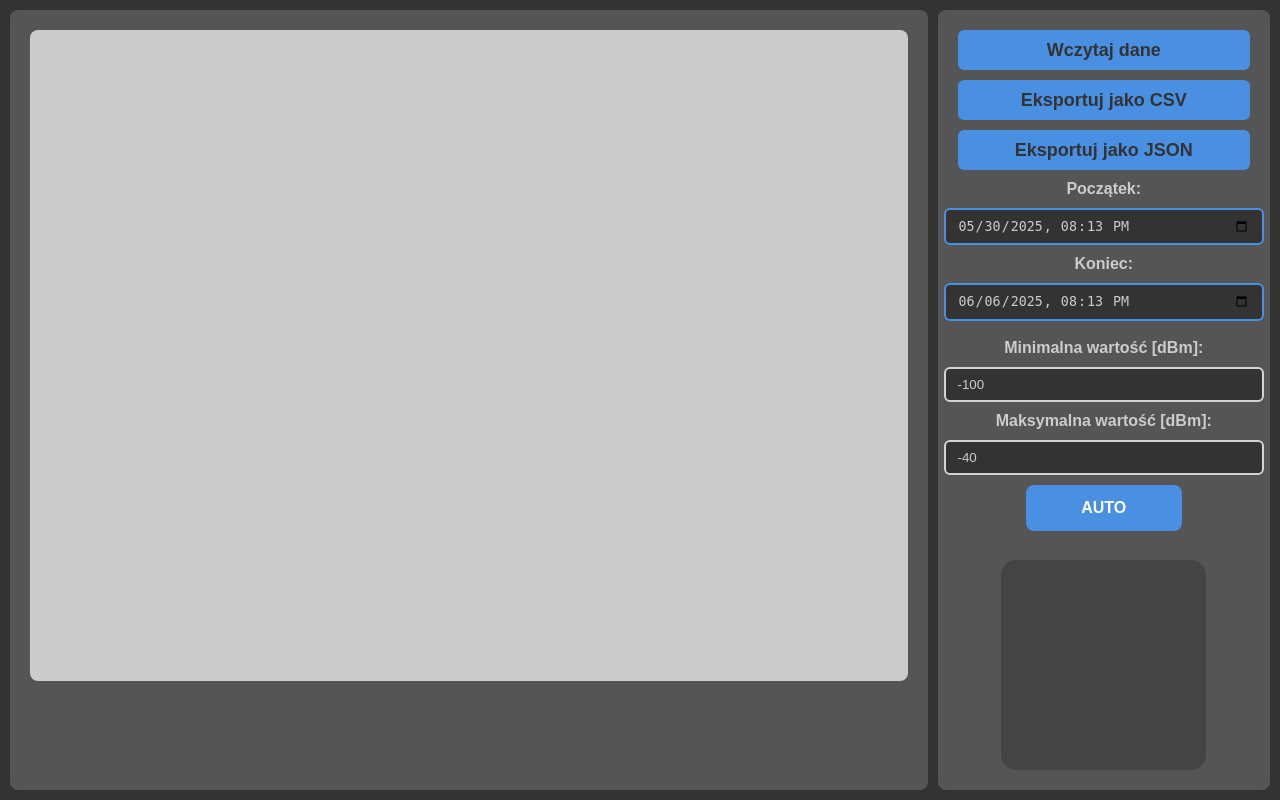
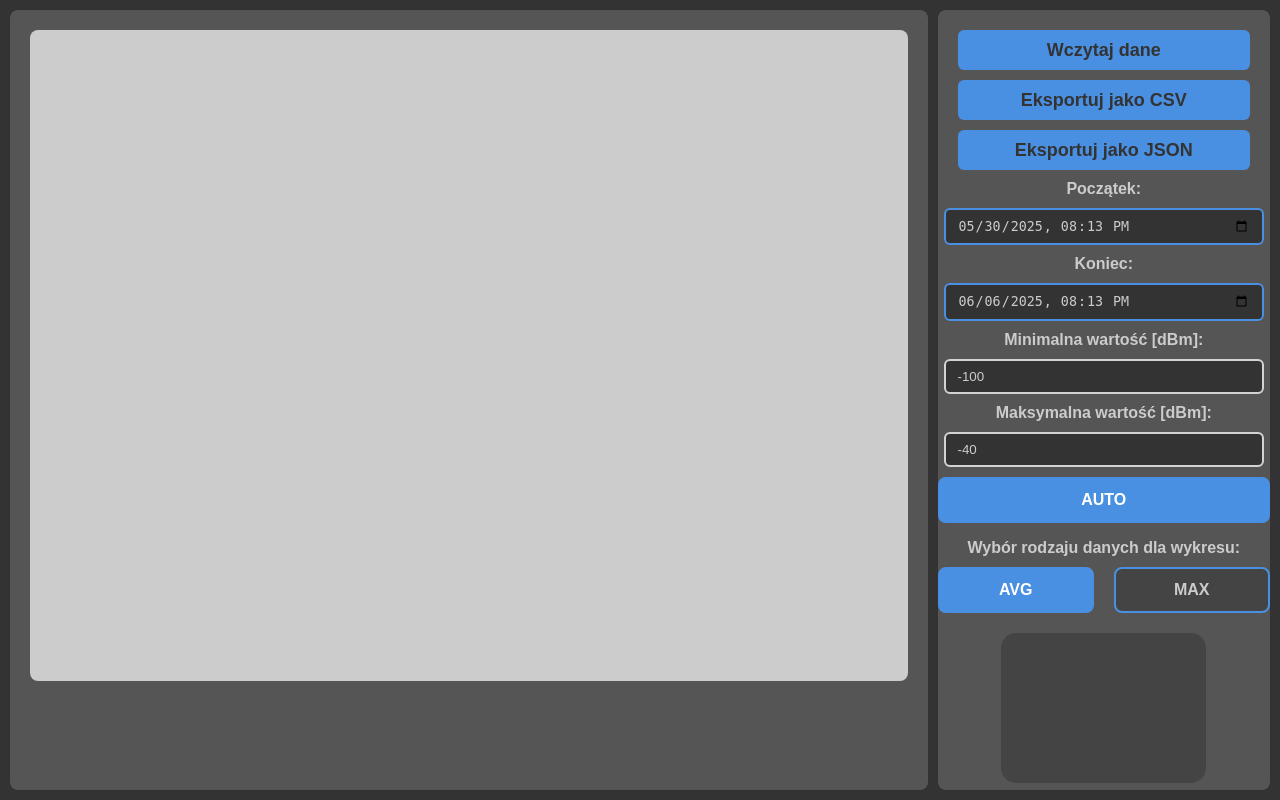
Before and after one commit to Kar0lu/PROJ1, a Flask app: page / in a window 1280 px wide. Run offline with Flask 3, Linux system fonts and the light colour scheme; data that the repository does not hold is empty.

Commit message:
feat: added the max and avg modes to display data

```diff
--- a/app/templates/index.html
+++ b/app/templates/index.html
@@ -38,6 +38,13 @@
         <div id="autoContainer">
           <input type="checkbox" id="auto" name="auto">
           <label for="auto" id="autoInput">AUTO</label>
+          <p>Wybór rodzaju danych dla wykresu:</p>
+          <div id="maxAvgContainer">
+            <input type="checkbox" id="avgv" name="avgv">
+            <label for="avgv" id="avgInput">AVG</label>
+            <input type="checkbox" id="maxv" name="max">
+            <label for="maxv" id="maxInput">MAX</label>
+          </div>
         </div>
       </div>
 
--- a/nginx/static/script.js
+++ b/nginx/static/script.js
@@ -23,14 +23,34 @@ document.addEventListener('DOMContentLoaded', function() {
             maxInput.disabled = false;
             maxInput.style.borderColor = "";
         }
+
     }
 
+    avgValueInput.checked = true;
     autoCheckbox.checked = true;
     handleAutoChange();
 
     autoCheckbox.addEventListener("change", handleAutoChange);
 });
 
+const maxValueInput = document.getElementById("maxv");
+const avgValueInput = document.getElementById("avgv");
+var choosenValue = "avg";
+
+maxValueInput.addEventListener("change", () => {
+    if (maxValueInput.checked) {
+        avgValueInput.checked = false;
+        choosenValue = "max";
+
+    }
+});
+
+avgValueInput.addEventListener("change", () => {
+    if (avgValueInput.checked) {
+        maxValueInput.checked = false;
+        choosenValue = "avg";
+    }
+});
 
 document.addEventListener('DOMContentLoaded', function() {
     const now = new Date();
@@ -92,7 +112,14 @@ function drawChart(aapl, startTime, endTime, minValue, maxValue, detailed, selec
     }
 
     const y = d3.scaleLinear().domain([maxValue, minValue]).nice().range([margin.top, height - margin.bottom]);
-    const line = d3.line().x(d => x(d.date)).y(d => y(d.close));
+    var line = d3.line();
+    if(avgValueInput.checked) {
+        line = d3.line().x(d => x(d.date)).y(d => y(d.close));
+    }
+    else {
+        line = d3.line().x(d => x(d.date)).y(d => y(d.max));
+    }
+
     const dataByAntenna = d3.group(aapl, d => d.antenna);
 
     d3.select("#container").select("svg").remove();
--- a/nginx/static/style.css
+++ b/nginx/static/style.css
@@ -87,8 +87,10 @@ button {
 
 
 #select-container label, #autoContainer label {
+
   flex: 1 1 15%;
   min-width: 120px;
+  margin-bottom: 10px;
   display: flex;
   align-items: center;
   justify-content: center;
@@ -105,21 +107,22 @@ button {
   user-select: none;
   cursor: pointer;
   transition: color 0.3s ease, transform 0.3s ease;
+  text-align: center;
 }
 
-#select-container label:hover, #auto {
+#select-container label:hover, #autoContainer label:hover {
   background-color: #555;
 }
-#auto:checked + label {
+#auto:checked + label, #maxv:checked + label, #avgv:checked + label {
   background-color: #4a90e2;
   color: #fff;
 }
 
-#select-container input[type="checkbox"], #auto {
+#select-container input[type="checkbox"], #autoContainer input[type="checkbox"] {
   display: none;
 }
 
-#select-container label.active, #auto  {
+#select-container label.active, #autoContainer label.active {
   background-color: #4a90e2;
   color: #fff;
 }
@@ -150,6 +153,22 @@ button {
   align-items: center;
 }
 
+p{
+  font-size: 16px;
+  color: #ccc;
+  font-weight: 600;
+  margin-bottom: 10px;
+  text-align: center;
+}
+
+#maxAvgContainer{
+  display: flex;
+  flex-direction: row;
+  gap: 20px;
+  justify-content: center;
+  align-items: center;
+}
+
 #data-display {
   background-color: #444;
   border-radius: 15px;
@@ -161,7 +180,7 @@ button {
   align-items: center;
   width: 70%;
   margin: auto;
-  margin-top: 20px;
+  margin-top: 10px;
   min-height: 150px;
   padding: 20;
 }
```
